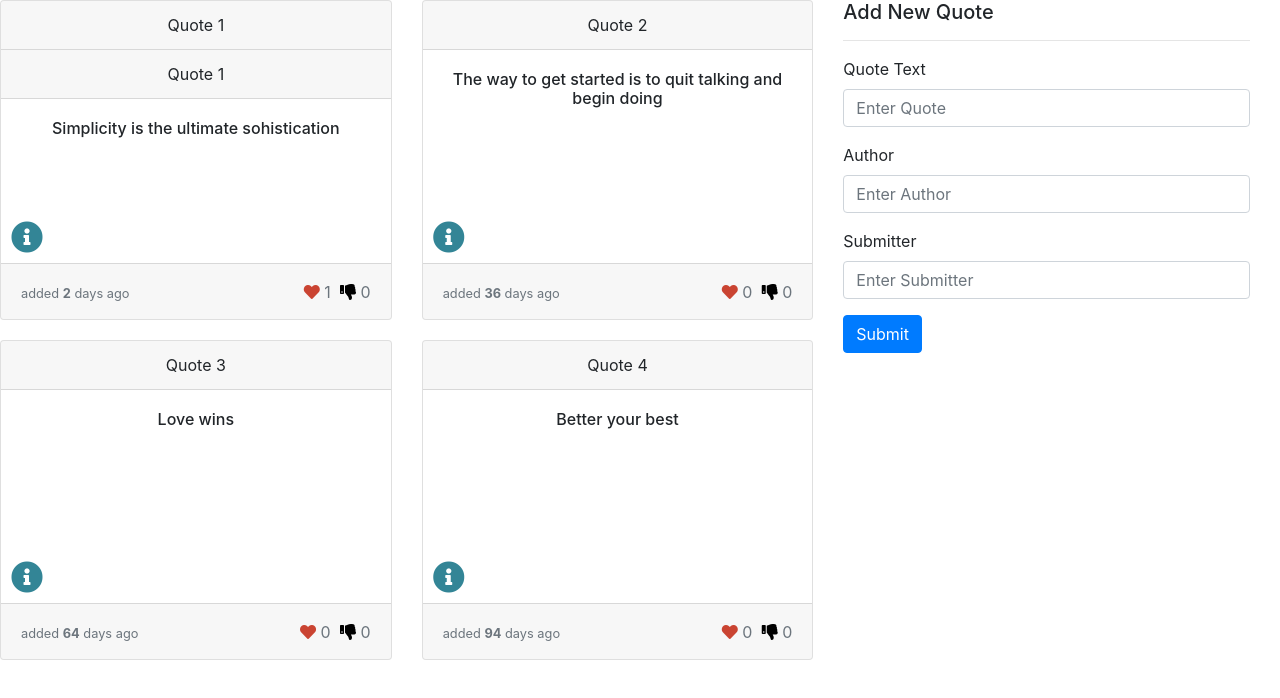
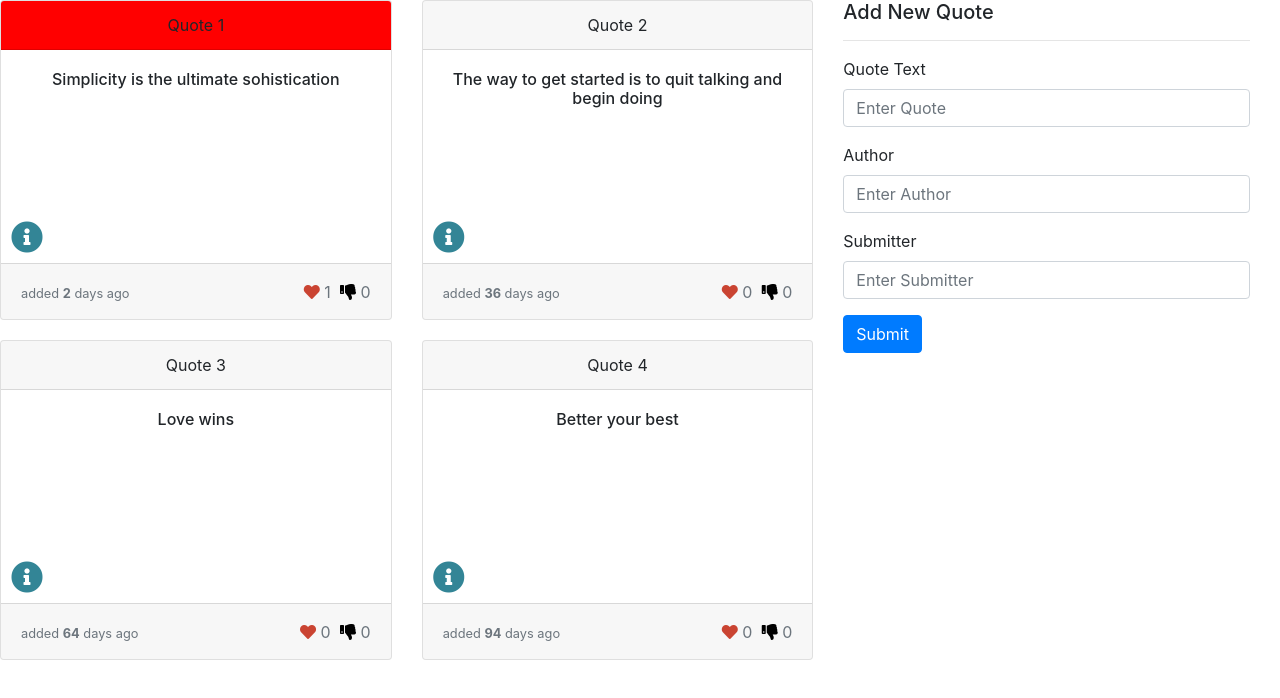
Before and after one commit to fnyaoke/QuotesRating, an Angular app: page / in a window 1280 px wide. Both pictures are taken after a click on the icon 308 px from the left and 291 px from the top of the page. Shown: the top 698 px of the page. Built offline with nearby package versions, Linux system fonts and the light colour scheme.

Commit message:
use the app highlight directive in conjuction with the get highest upvote function to highlight the quote with the highest up vote

```diff
--- a/src/app/quote/quote.component.html
+++ b/src/app/quote/quote.component.html
@@ -2,9 +2,10 @@
   <div class="row col-md-8">
     <div *ngFor="let quote of quotes; let i = index" class="col-md-6">
       <div class="card text-center">
-        <div *ngIf="quote.upvote == getHighestUpVote().upvote && quote.upvote > 0" class="card-header" appHighlight>
+        <div *ngIf="quote.upvote == getHighestUpVote().upvote && quote.upvote > 0" class="card-header" appAppHighlight>
           Quote {{ quote.id }}</div>
-        <div class="card-header">Quote {{ quote.id }}</div>
+        <div *ngIf="quote.upvote != getHighestUpVote().upvote || quote.upvote==0" class="card-header">Quote
+          {{ quote.id }}</div>
         <div class="card-body">
           <h5 class="card-title">
 
@@ -20,7 +21,8 @@
             </button>
 
           </div>
-          <app-quote-details *ngIf="quote.showDetails" [quote]="quote"(deleteQuote)="delete($event,i)"></app-quote-details>
+          <app-quote-details *ngIf="quote.showDetails" [quote]="quote" (deleteQuote)="delete($event,i)">
+          </app-quote-details>
           <br />
         </div>
         <div class="card-footer text-muted">
```
